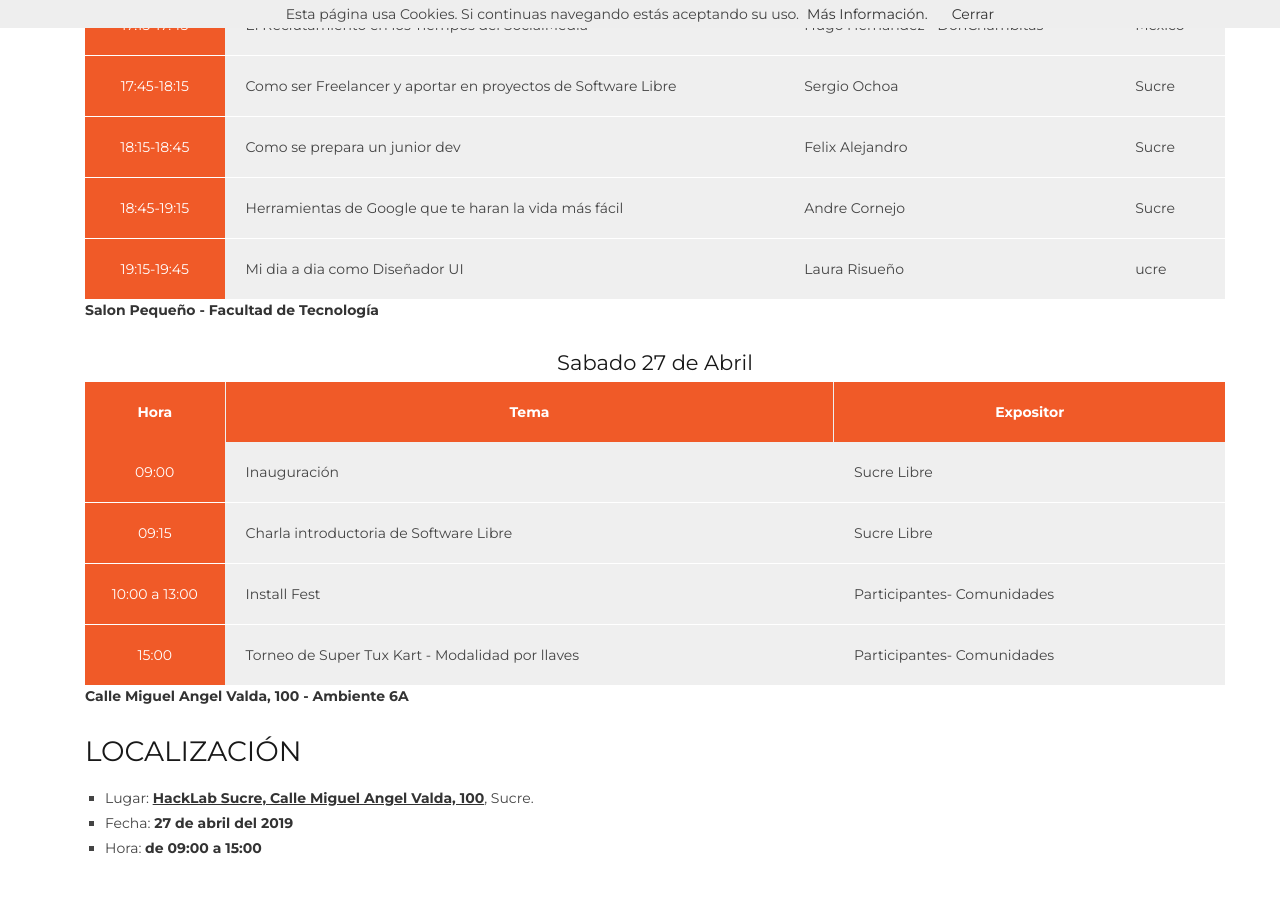
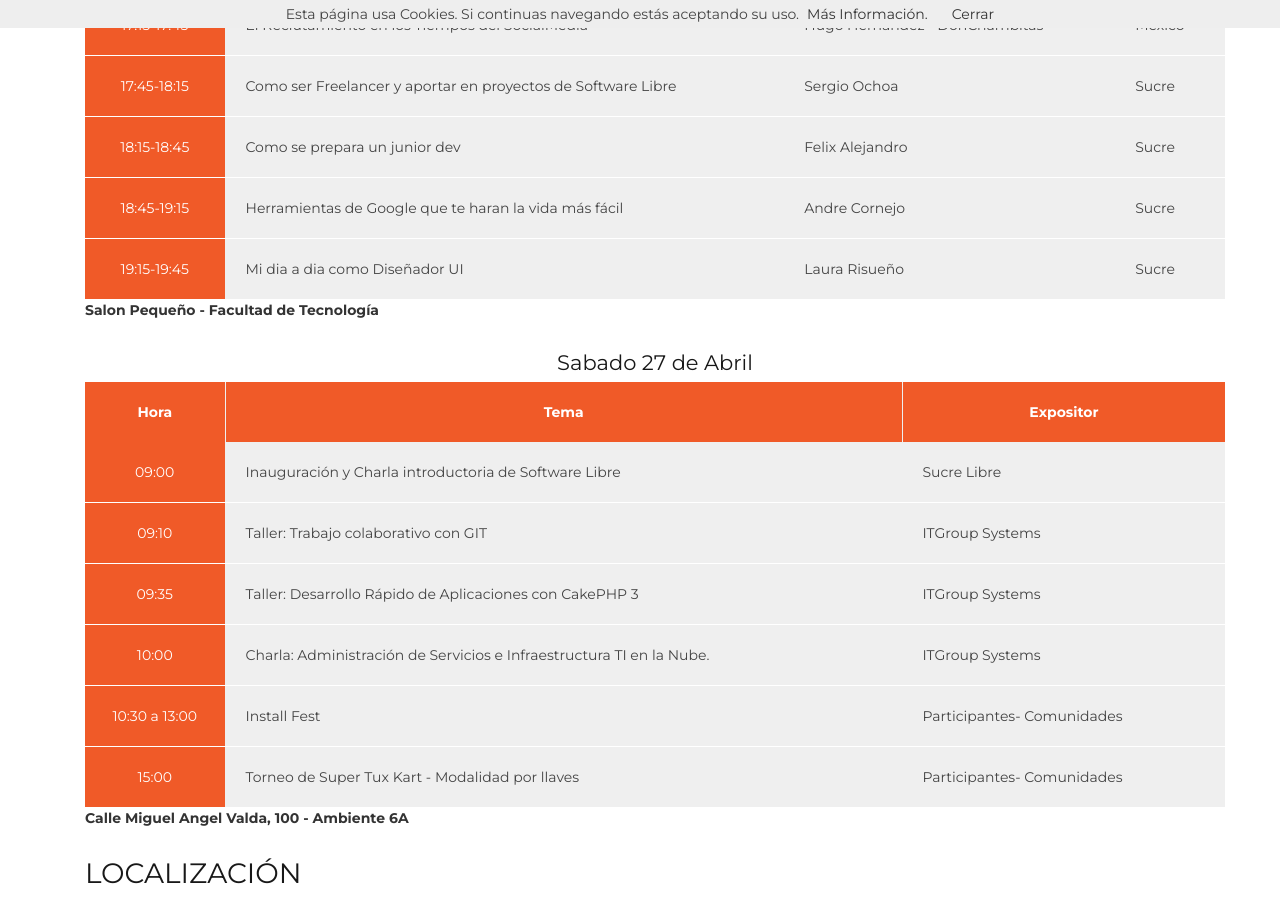
Before and after one commit to HackLab-Sucre/hacklab-sucre.github.io, a Jekyll site: the page built from _posts/2019-04-27-flisol-sucre.md, in a window 1280 px wide and 900 px high, scrolled down 2027 px. Built offline with Jekyll 4.4.1, drawn with Linux system fonts in a browser that asks for light colours.

Commit message:
Update 2019-04-27-flisol-sucre.md

```diff
--- a/_posts/2019-04-27-flisol-sucre.md
+++ b/_posts/2019-04-27-flisol-sucre.md
@@ -33,7 +33,7 @@ El Festival Latinoamericano de Instalación de Software Libre (FLISoL) es el eve
 |17:45-18:15 |Como ser Freelancer y aportar en proyectos de Software Libre|Sergio Ochoa|Sucre|
 |18:15-18:45 |Como se prepara un junior dev|Felix Alejandro |Sucre|
 |18:45-19:15 |Herramientas de Google que te haran la vida más fácil|Andre Cornejo|Sucre|
-|19:15-19:45 |Mi dia a dia como Diseñador UI|Laura Risueño|ucre|
+|19:15-19:45 |Mi dia a dia como Diseñador UI|Laura Risueño|Sucre|
 
 **Salon Pequeño - Facultad de Tecnología**
 
@@ -41,9 +41,11 @@ El Festival Latinoamericano de Instalación de Software Libre (FLISoL) es el eve
 
 | Hora | Tema | Expositor |
 | ---- | ---- | ---- |
-|09:00 |Inauguración|Sucre Libre|
-|09:15|Charla introductoria de Software Libre|Sucre Libre|
-|10:00 a 13:00|Install Fest |Participantes- Comunidades|
+|09:00 |Inauguración y Charla introductoria de Software Libre|Sucre Libre|
+|09:10|Taller: Trabajo colaborativo con GIT |ITGroup Systems|
+|09:35|Taller: Desarrollo Rápido de Aplicaciones con CakePHP 3|ITGroup Systems|
+|10:00|Charla: Administración de Servicios e Infraestructura TI en la Nube.|ITGroup Systems|
+|10:30 a 13:00|Install Fest |Participantes- Comunidades|
 |15:00|Torneo de Super Tux Kart - Modalidad por llaves|Participantes- Comunidades|
 
 **Calle Miguel Angel Valda, 100 - Ambiente 6A**
```
